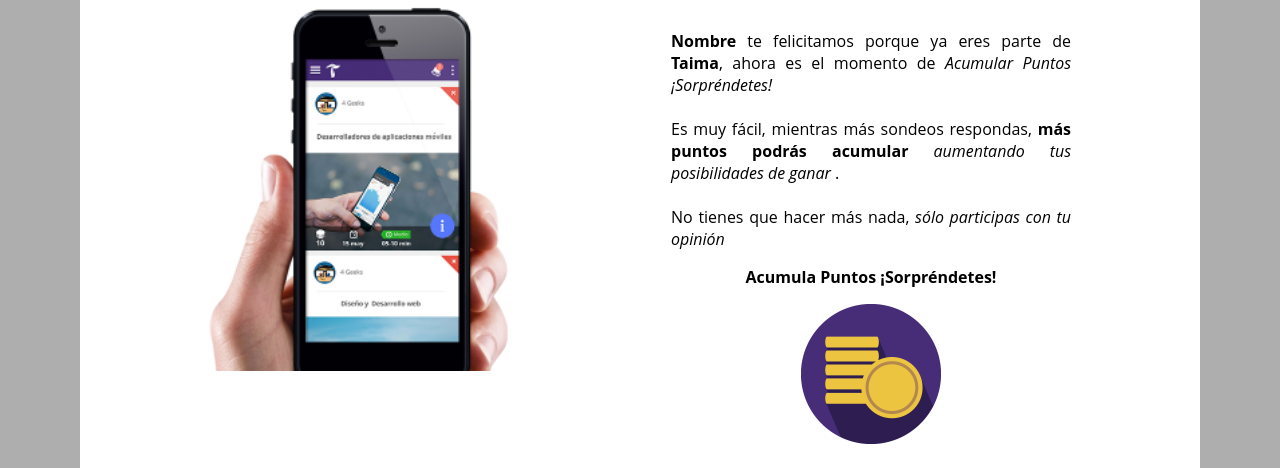
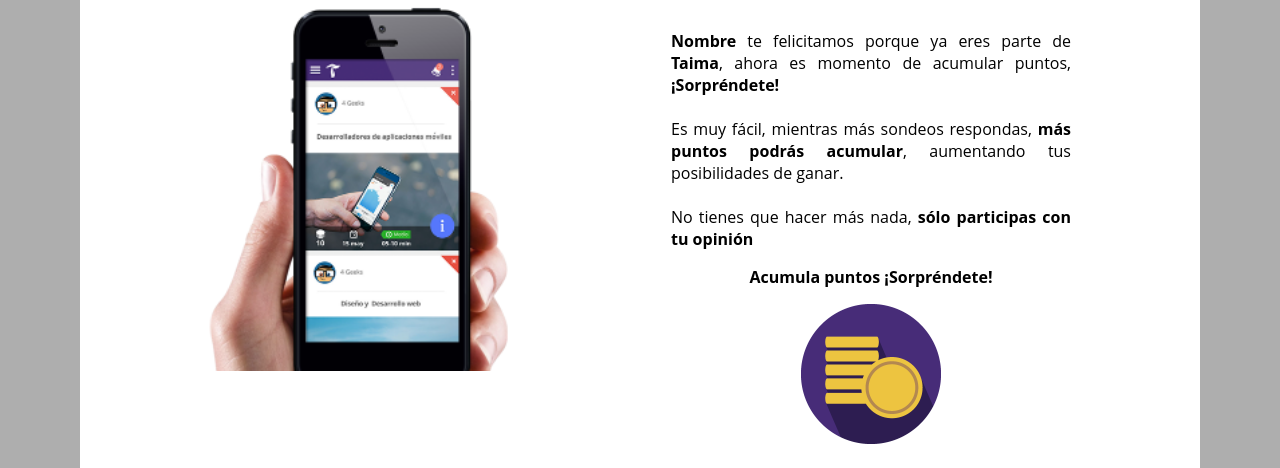
Before and after one commit to alexballera/requerimiento_empresas, a website: page correos/verificada.html in a window 1280 px wide. Shown: the part 332-800 px from the top of the page. Drawn offline with Linux system fonts and the light colour scheme; files that its build step writes are made by us from their sources; files whose address does not match are found by name.

Commit message:
Update 2015-10-22T16:04:08.680Z

```diff
--- a/correos/verificada.html
+++ b/correos/verificada.html
@@ -55,13 +55,13 @@
           </figure>
           <div class="correo__body--mensaje">
             <h1 class="correo__body--titulo">¡Felicitaciones! <br> Tu cuenta está activa</h1>
-            <p class="correo__body--texto"><strong>Nombre</strong> te felicitamos porque ya eres parte de <strong>Taima</strong>, ahora es el momento de <em>Acumular Puntos ¡Sorpréndetes!</em><br><br>
-              Es muy fácil, mientras más sondeos respondas, <strong>más puntos podrás acumular</strong> <em>aumentando tus posibilidades de ganar</em> . <br><br>
-              No tienes que hacer más nada, <em>sólo participas con tu opinión</em> <br>
+            <p class="correo__body--texto"><strong>Nombre</strong> te felicitamos porque ya eres parte de <strong>Taima</strong>, ahora es momento de acumular puntos, <strong>¡Sorpréndete!</strong><br><br>
+              Es muy fácil, mientras más sondeos respondas, <strong>más puntos podrás acumular</strong>, aumentando tus posibilidades de ganar. <br><br>
+              No tienes que hacer más nada, <strong>sólo participas con tu opinión</strong> <br>
               <figure class="correo__body--premio" >
                 <figcaption class="correo__descarga--titulo">
-                <strong>Acumula Puntos
-                ¡Sorpréndetes!</strong>
+                <strong>Acumula puntos
+                ¡Sorpréndete!</strong>
                 </figcaption>
                 <img class="correo__body--imagen" src="../images/premio.png" alt="Taima desde tu mano">
               </figure>
```
